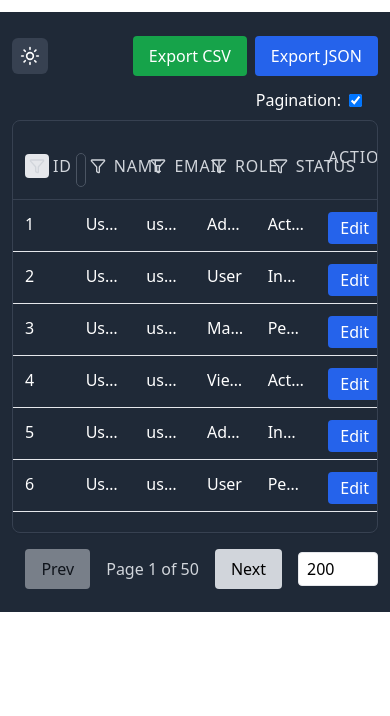
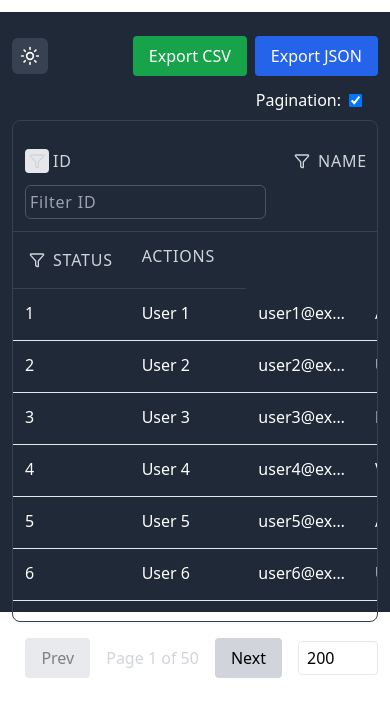
Before and after one commit to Apoorv-Awasthi-23/smart-grid, a React (Vite) app in the folder client/: page / in a window 390 px wide. Both pictures are taken after a click on the button 37 px from the left and 161 px from the top of the page. Shown: the top 716 px of the page. Built offline with nearby package versions, Linux system fonts and the light colour scheme.

Commit message:
debugging css styles

```diff
--- a/client/src/components/GridHeader.tsx
+++ b/client/src/components/GridHeader.tsx
@@ -25,7 +25,7 @@
   handleFilterChange,
 }) => {
  return (
-    <div className="flex">
+   <div className="flex flex-wrap">
      {columns.map((column) => (
        <div
          key={column.id}
@@ -36,6 +36,7 @@
          }`}
          style={{ minWidth: `${100 / (columns.length + 1)}%` }}
        >
+         <div className="flex flex-col w-full">
            <div className="flex items-center w-full">
              <button
                onClick={() => toggleFilter(column.id)}
@@ -45,25 +46,29 @@
              >
                <Filter size={16} />
              </button>
+
              <div
-              className="flex-1 p-1 cursor-pointer"
+               className="flex p-1 cursor-pointer md:w-[30%] "
                onClick={() => column.sortable && handleSort(column.id)}
              >
-              {column.label}{" "}
+               {column.label}
                {sortCol === column.id && (sortDir === "asc" ? "↑" : "↓")}
              </div>
+           </div>
            {activeFilter === column.id && (
+             <div className="mt-2 w-full">
                <input
                  type="text"
                  value={filters[column.id] || ""}
                  onChange={(e) => handleFilterChange(column.id, e.target.value)}
-                className={`mt-2 p-1 rounded-md w-full ${
+                 className={`p-1 rounded-md w-full ${
                    mode === "light"
                      ? "bg-white text-black"
                      : "bg-gray-800 border border-gray-600 text-white"
                  }`}
                  placeholder={`Filter ${column.label}`}
                />
+             </div>
            )}
          </div>
        </div>
--- a/client/src/smartGrid.tsx
+++ b/client/src/smartGrid.tsx
@@ -119,7 +119,6 @@
    style: React.CSSProperties;
  }) => {
    const row = paginatedData[index];
-
    if (isLoading || !row) {
      return (
        <motion.div
@@ -147,19 +146,16 @@
        </motion.div>
      );
    }
-
    const isEditing = editingRow === index;
    const [tempRow, setTempRow] = useState(row);
-
    useEffect(() => {
      if (isEditing) {
        setTempRow(row);
      }
-    }, [isEditing]);
-
+   }, [isEditing, row]);
    return (
      <div
-        className={`flex ${
+       className={`flex flex-wrap sm:flex-nowrap w-full ${
          mode === "light" ? "hover:bg-gray-50" : "hover:bg-gray-700"
        }`}
        style={style}
@@ -167,7 +163,7 @@
        {columns.map((column) => (
          <div
            key={column.id}
-            className="flex-1 p-3 truncate border-b border-gray-200"
+           className="flex-1 p-3 truncate border-b border-gray-200 min-w-[250px] sm:min-w-0 "
            style={{ minWidth: `${100 / (columns.length + 1)}%` }}
          >
            {isEditing ? (
@@ -194,28 +190,28 @@
          </div>
        ))}
        <div
-          className="p-3 border-b border-gray-200"
+         className="p-1 border-b border-gray-200 flex items-left justify-center"
          style={{ minWidth: `${100 / (columns.length + 1)}%` }}
        >
          {isEditing ? (
-            <>
+           <div className="flex flex-row items-center space-x-1">
              <button
                onClick={() => handleSave(index, tempRow)}
-                className=" mx-1 px-3 py-1 rounded text-white bg-green-600"
+               className="px-1 my-1 md:px-2 py-1 rounded text-white bg-green-600  "
              >
                Save
              </button>
              <button
                onClick={() => setEditingRow(null)}
-                className=" mx-1 px-2 py-1 bg-red-500 text-white rounded"
+               className=" px-1 my-1 md:px-2 py-1 bg-red-500 text-white rounded "
              >
                Cancel
              </button>
-            </>
+           </div>
          ) : (
            <button
              onClick={() => setEditingRow(index)}
-              className="px-3 py-1 rounded text-white bg-blue-600"
+             className="px-3 py-1 my-1 rounded text-white bg-blue-600 xl:mr-36 lg:mr-20 "
            >
              Edit
            </button>
@@ -290,7 +286,7 @@
 
       {/* Table */}
       <div className="w-full overflow-x-auto py-3 border border-gray-700 rounded-lg shadow-sm">
-        <div className="min-w-full">
+        <div className="min-w-[700px]">
           <GridHeader
             columns={columns}
             mode={mode}
```
Lines whose indentation alone changed are shown as unchanged.
